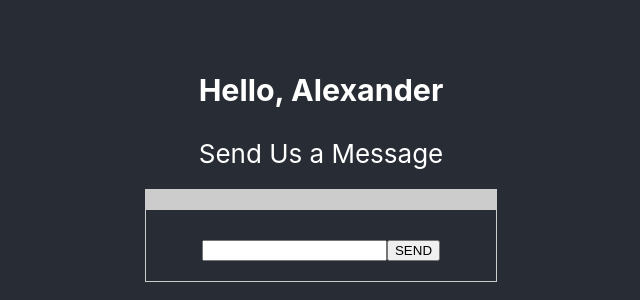
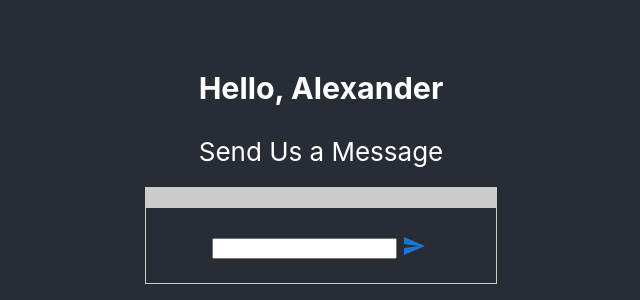
Before and after one commit to algork/react_chat, a React (Create React App) app: page / in a window 1280 px wide. Shown: the part 228-528 px from the top of the page, without its empty margins (319-959 px from the left). Built offline with nearby package versions, Linux system fonts and the light colour scheme.

Commit message:
created button and installed mui icons

```diff
--- a/package.json
+++ b/package.json
@@ -5,6 +5,7 @@
   "dependencies": {
     "@emotion/react": "^11.11.0",
     "@emotion/styled": "^11.11.0",
+    "@mui/icons-material": "^5.11.16",
     "@mui/material": "^5.13.0",
     "@testing-library/jest-dom": "^5.16.5",
     "@testing-library/react": "^13.4.0",
--- a/src/Components/MessageList/MessageList.jsx
+++ b/src/Components/MessageList/MessageList.jsx
@@ -1,4 +1,7 @@
 import { useEffect, useRef, useState } from "react";
+import IconButton from "@mui/material/IconButton";
+import SendIcon from "@mui/icons-material/Send";
+
 import "./MessageList.css";
 
 export const MessageList = () => {
@@ -75,7 +78,15 @@
       </div>
       <div className="input-div">
         <input ref={inputRef} />
-        <button onClick={() => sendMessage()}>SEND</button>
+        <IconButton
+          onClick={() => sendMessage()}
+          color="primary"
+          aria-label="send"
+          size="small"
+          disableRipple
+        >
+          <SendIcon />
+        </IconButton>
       </div>
     </div>
   );
```
Also changed, not shown: 1 other file (tests, documents, lock files or other folders).
